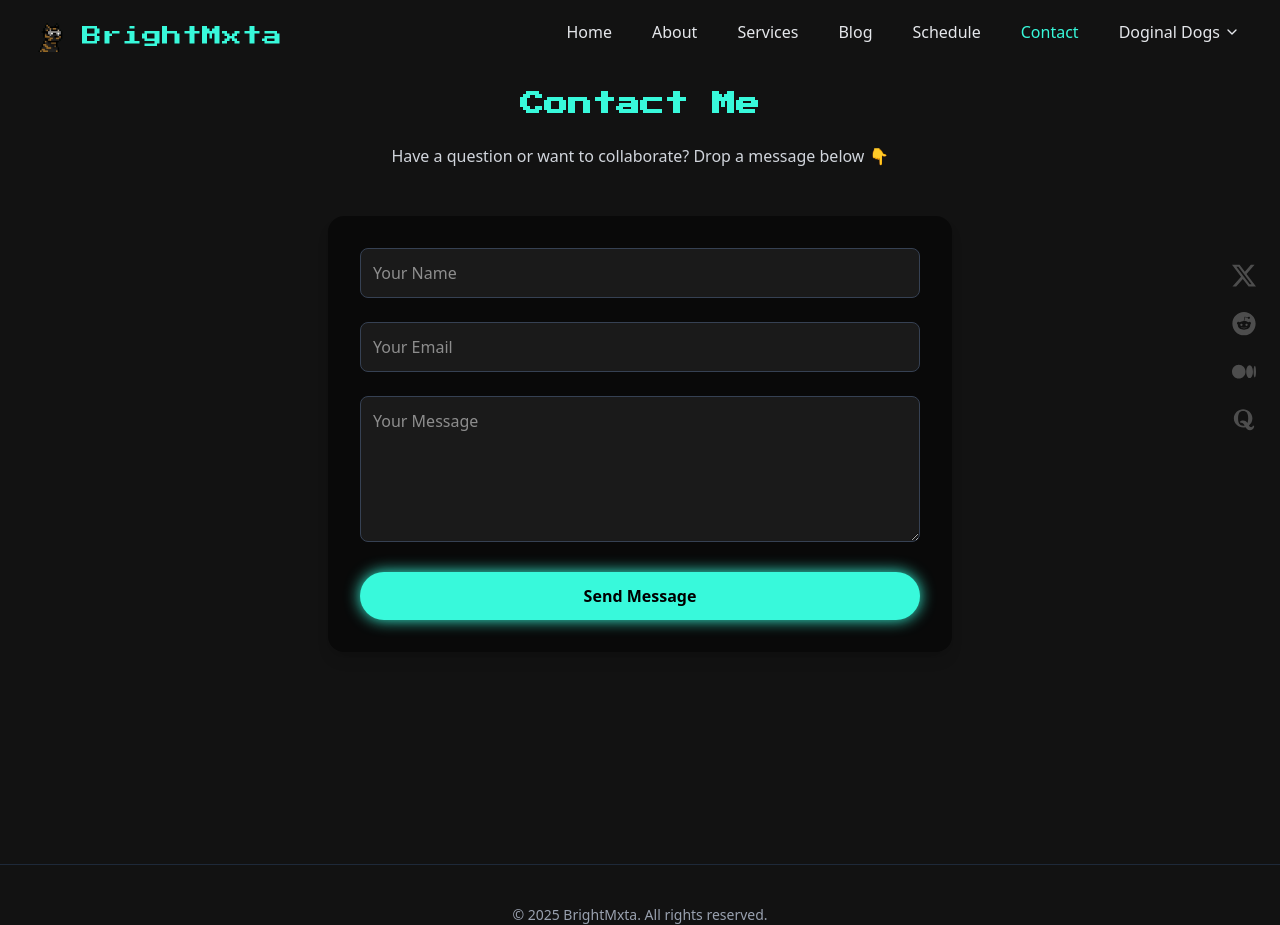
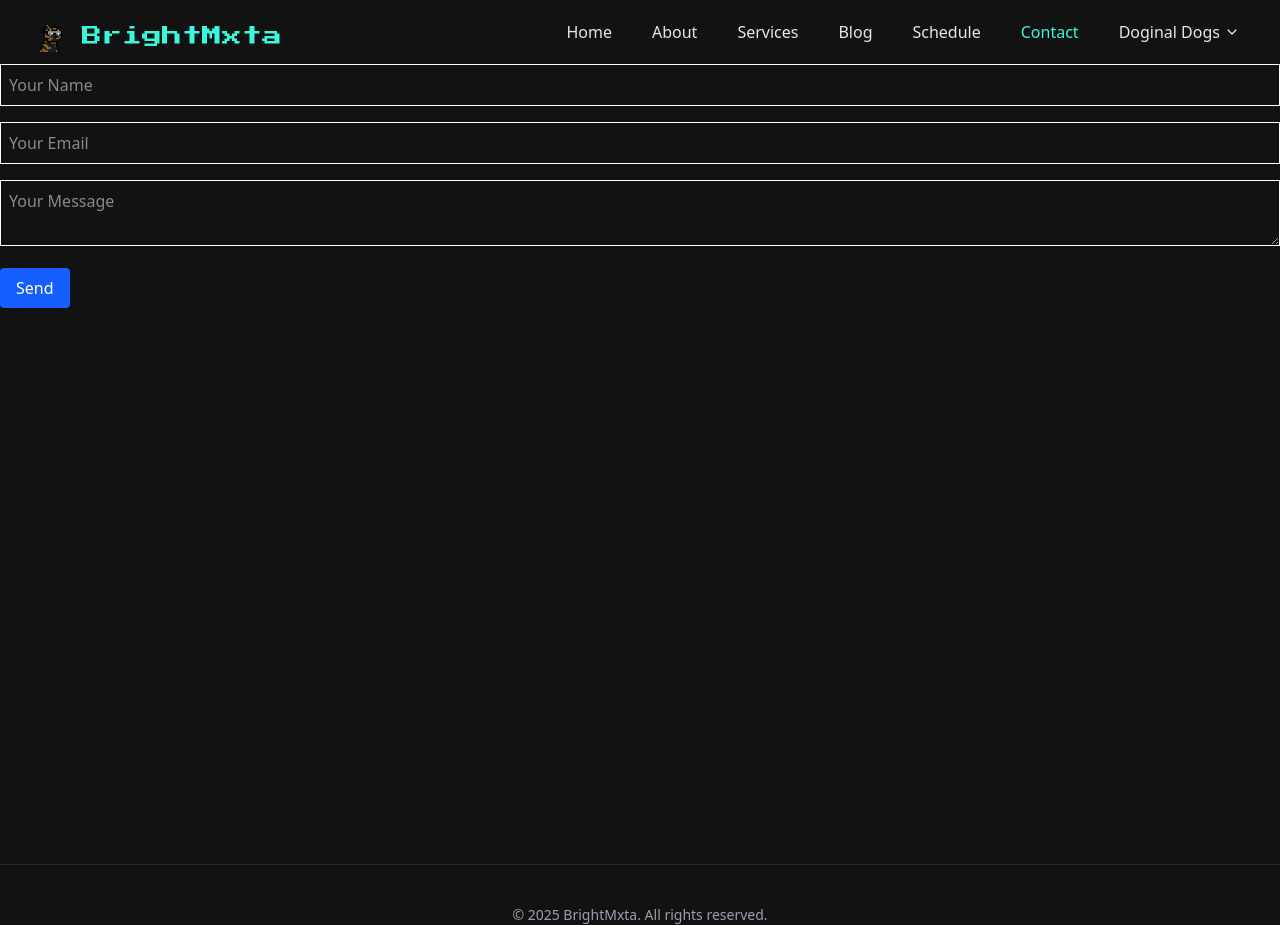
Before and after one commit to Sunnybest-dev/Brightmxta, a React (Vite) app: page /contact in a window 1280 px wide. Built offline with nearby package versions, Linux system fonts and the light colour scheme.

Commit message:
my first-commit

```diff
--- a/src/Pages/Contact.jsx
+++ b/src/Pages/Contact.jsx
@@ -1,9 +1,4 @@
 import { useState } from "react";
-import { motion, AnimatePresence } from "framer-motion";
-import PageWrapper from "./PageWrapper";
-import toast from "react-hot-toast";
-import { FaReddit,  FaQuora } from "react-icons/fa";
-import { SiX } from "react-icons/si"; // New Twitter (X) logo
 
 export default function Contact() {
   const [formData, setFormData] = useState({
@@ -11,150 +6,77 @@ export default function Contact() {
     email: "",
     message: "",
   });
-    const FaMedium = () => (
-    <svg
-      xmlns="http://www.w3.org/2000/svg"
-      viewBox="0 0 1043.63 592.71"
-      className="w-6 h-6 fill-white hover:fill-[#38F9DB] transition"
-    >
-      <path d="M588.67 296.35c0 163.73-131.07 296.36-294.33 296.36S0 460.08 0 296.35 131.07 0 294.34 0s294.33 132.62 294.33 296.35M911.11 296.35c0 154.58-65.54 279.91-146.36 279.91-80.81 0-146.35-125.33-146.35-279.91s65.54-279.91 146.35-279.91c80.82 0 146.36 125.33 146.36 279.91M1043.63 296.35c0 139.57-23.43 252.79-52.33 252.79-28.91 0-52.34-113.22-52.34-252.79s23.43-252.79 52.34-252.79c28.9 0 52.33 113.22 52.33 252.79" />
-    </svg>
-  );
   const [loading, setLoading] = useState(false);
+  const [status, setStatus] = useState("");
 
   const handleChange = (e) => {
     setFormData({ ...formData, [e.target.name]: e.target.value });
   };
 
-  const handleSubmit = (e) => {
+  const handleSubmit = async (e) => {
     e.preventDefault();
     setLoading(true);
+    setStatus("");
 
-    // Include time variable for template
-    const templateParams = {
-      name: formData.name,
-      email: formData.email,
-      message: formData.message,
-      time: new Date().toLocaleString(),
-    };
+    try {
+      const response = await fetch("http://localhost:5000/send", {
+        method: "POST",
+        headers: { "Content-Type": "application/json" },
+        body: JSON.stringify(formData),
+      });
 
-    emailjs
-      .send(
-        "service_7wb8bop",
-        "template_i7gdcq3",
-        templateParams,
-        "coBVoBBQN3qNQSpvi"
-      )
-      .then(
-        () => {
-          toast.success("✅ Message sent successfully!");
+      const data = await response.json();
+
+      if (data.success) {
+        setStatus("✅ Email sent successfully!");
         setFormData({ name: "", email: "", message: "" });
-          setLoading(false);
-        },
-        () => {
-          toast.error("❌ Failed to send. Try again.");
+      } else {
+        setStatus("❌ Failed to send email.");
+      }
+    } catch (error) {
+      console.error(error);
+      setStatus("⚠️ Something went wrong. Try again.");
+    } finally {
       setLoading(false);
     }
-      );
   };
 
   return (
-    <PageWrapper>
-      <section className="max-w-2xl mx-auto py-6 px-6">
-        <h1 className="text-base md:text-2xl font-bold text-[#38F9DB] mb-6 text-center" style={{ fontFamily: "'Press Start 2P', cursive" }}>
-          Contact Me
-        </h1>
-        <p className="text-gray-300 text-center mb-12">
-          Have a question or want to collaborate? Drop a message below 👇
-        </p>
-
-        <form
-          onSubmit={handleSubmit}
-          className="bg-black/50 p-8 rounded-2xl shadow-lg space-y-6"
-        >
+    <form onSubmit={handleSubmit} className="space-y-4">
       <input
         type="text"
         name="name"
         placeholder="Your Name"
         value={formData.name}
         onChange={handleChange}
+        className="border p-2 w-full"
         required
-            className="w-full p-3 rounded-lg bg-[#1a1a1a] border border-gray-700 text-white focus:border-[#38F9DB] outline-none"
       />
-
       <input
         type="email"
         name="email"
         placeholder="Your Email"
         value={formData.email}
         onChange={handleChange}
+        className="border p-2 w-full"
         required
-            className="w-full p-3 rounded-lg bg-[#1a1a1a] border border-gray-700 text-white focus:border-[#38F9DB] outline-none"
       />
-
       <textarea
         name="message"
         placeholder="Your Message"
         value={formData.message}
         onChange={handleChange}
+        className="border p-2 w-full"
         required
-            rows="5"
-            className="w-full p-3 rounded-lg bg-[#1a1a1a] border border-gray-700 text-white focus:border-[#38F9DB] outline-none"
-          ></textarea>
-
+      />
       <button
         type="submit"
+        className="bg-blue-600 text-white px-4 py-2 rounded"
         disabled={loading}
-            className={`w-full py-3 rounded-full font-semibold transition
-              ${
-                loading
-                  ? "bg-[#38F9DB] text-black shadow-[0_0_25px_#38F9DB] animate-pulse cursor-not-allowed"
-                  : "bg-[#38F9DB] text-black shadow-[0_0_15px_#38F9DB] hover:scale-105"
-              }`}
       >
-            {loading ? "Sending..." : "Send Message"}
+        {loading ? "Sending..." : "Send"}
       </button>
+      {status && <p className="mt-2">{status}</p>}
     </form>
-         {/* Social Media Icons */}
-        <motion.div
-          className="fixed top-1/3 right-6 flex flex-col space-y-6 z-20"
-          animate={{ y: [0, -10, 0] }}
-          transition={{ duration: 2, repeat: Infinity }}
-        >
-          <a
-            href="https://x.com/Brightmxta"
-            target="_blank"
-            rel="noopener noreferrer"
-            className="text-white opacity-25 hover:text-[#38F9DB] hover:opacity-60 transition text-2xl"
-          >
-            <SiX />
-          </a>
-          <a
-            href="http://reddit.com/u/brightmxta"
-            target="_blank"
-            rel="noopener noreferrer"
-            className="text-white opacity-25 hover:text-[#38F9DB] hover:opacity-60 transition text-2xl"
-          >
-            <FaReddit />
-          </a>
-          <a
-            href="http://medium.com/@brightmxta"
-            target="_blank"
-            rel="noopener noreferrer"
-            className="text-white opacity-25 hover:text-[#38F9DB] hover:opacity-60 transition text-2xl"
-          >
-            <FaMedium />
-          </a>
-          <a
-            href="quora.com/profile/Bright-1678"
-            target="_blank"
-            rel="noopener noreferrer"
-            className="text-white opacity-25 hover:text-[#38F9DB] hover:opacity-60 transition text-2xl"
-          >
-            <FaQuora />
-          </a>
-        </motion.div>
-      </section>
-    </PageWrapper>
   );
 }
```
Lines whose indentation alone changed are shown as unchanged.
